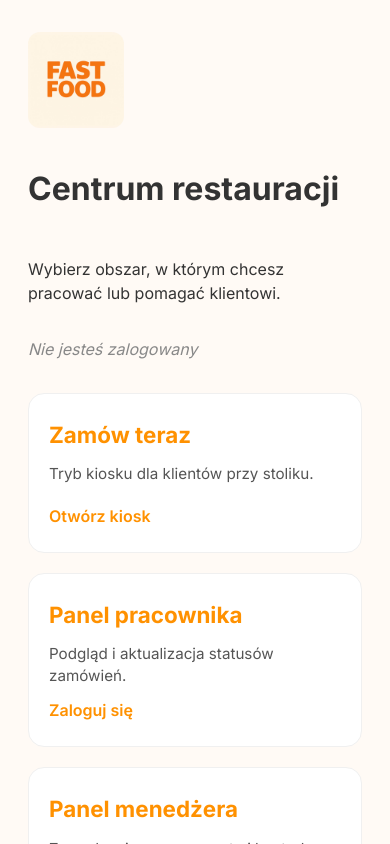
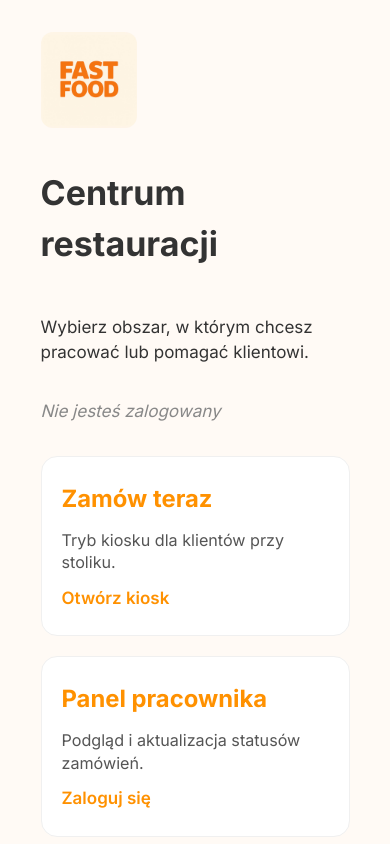
Before and after one commit to Daniel3244/Restaurant-app, a React (Vite) app: page / in a window 390 px wide. Shown: the top 844 px of the page. Built offline with nearby package versions, Linux system fonts and the light colour scheme; no server answers.

Commit message:
fix: zawężono layout bez skalowania

```diff
--- a/src/App.css
+++ b/src/App.css
@@ -58,16 +58,10 @@ html, body {
   box-sizing: border-box;
 }
 .app-shell {
-  width: min(1120px, calc(100% - 48px));
+  max-width: 1100px;
+  width: calc(100% - clamp(32px, 6vw, 120px));
   margin: 0 auto;
-  padding: 0 1rem 2rem;
-}
-
-@media (max-width: 768px) {
-  .app-shell {
-    width: 100%;
-    padding: 0 0.75rem 1.5rem;
-  }
+  padding: 0 clamp(0.5rem, 2vw, 1.5rem) 2rem;
 }
 .landing-view {
   max-width: 1200px;
--- a/src/index.css
+++ b/src/index.css
@@ -1,7 +1,7 @@
 :root {
   --font-sans: 'Inter', 'Segoe UI', 'Roboto', 'Helvetica Neue', Arial, sans-serif;
   font-family: var(--font-sans);
-  font-size: 15px;
+  font-size: 14px;
   color: #222;
   background-color: var(--main-bg, #fffaf5);
   font-weight: 400;
@@ -41,3 +41,9 @@ button, input, textarea, select {
     font-size: 16px;
   }
 }
+
+@media (max-width: 768px) {
+  :root {
+    font-size: 17px;
+  }
+}
```
